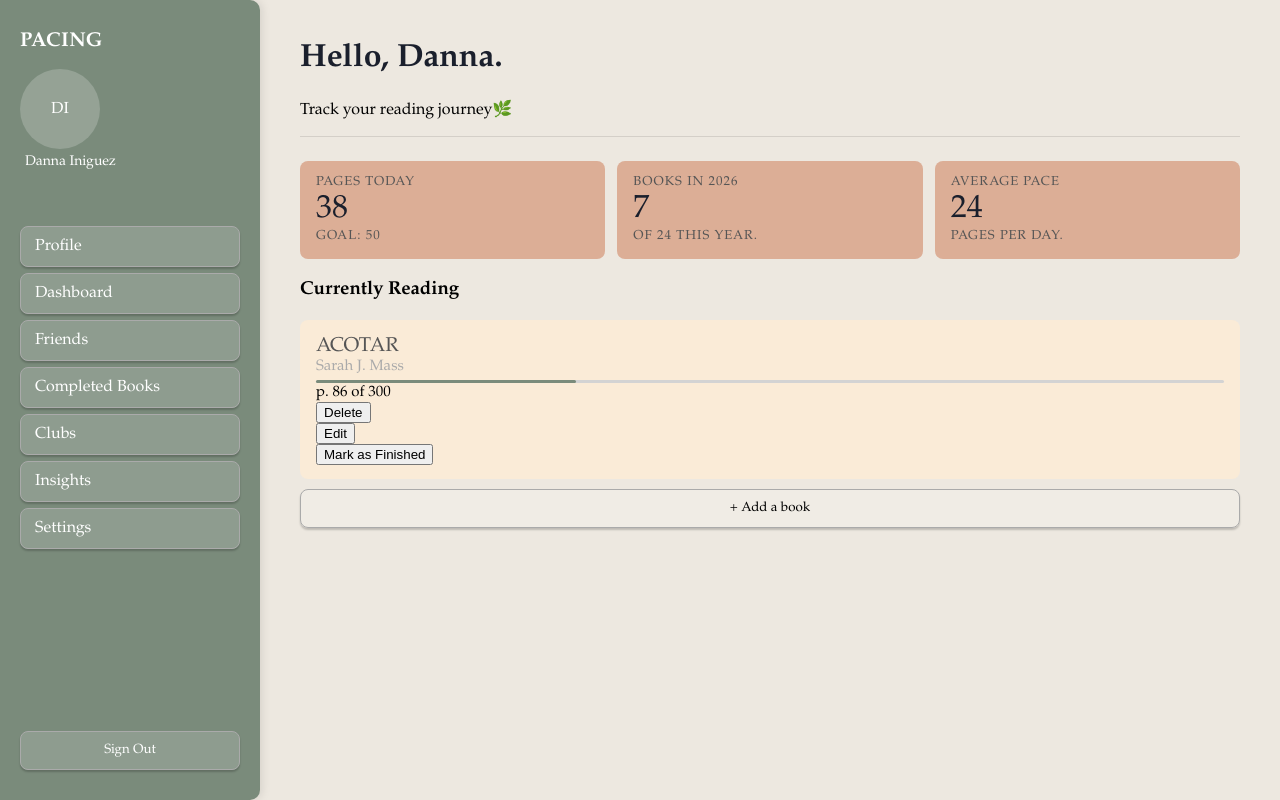
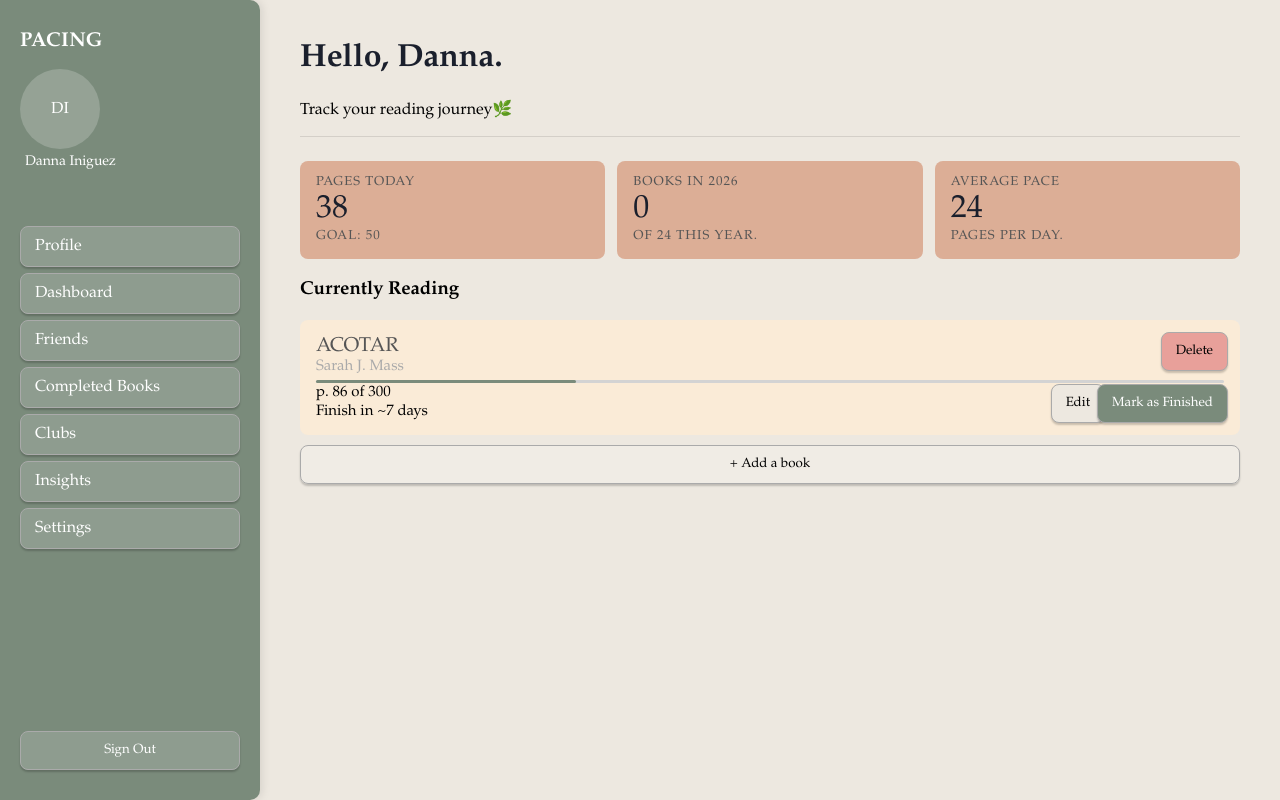
Before and after one commit to d1niguez/Pacing-Booktracker, a Flask app: page / in a window 1280 px wide. Run offline with Flask 3, Linux system fonts and the light colour scheme.

Commit message:
Updated 'Books this year' stat card to actual finished books in database and stylized 'Edit', 'Delete', and 'Mark as finished' buttons.

```diff
--- a/app.py
+++ b/app.py
@@ -15,12 +15,20 @@ class Book(db.Model):
            finished = db.Column(db.Boolean, default = False)
            date_completed = db.Column(db.DateTime, nullable = True)
 
+           def days_left(self,daily_pace=30):
+                pages_left = self.total_pages - self.current_page
+                return round(pages_left/daily_pace)
+
 
 
 @app.route('/')
 def index():
     books = Book.query.filter_by(finished = False).all()
-    return render_template('dashboard.html', books=books)
+    books_this_year = Book.query.filter(
+         Book.date_completed >= datetime(2026,1,1)
+    ).count()
+    return render_template('dashboard.html', books=books, books_this_year = books_this_year)
+
 
 @app.route('/add_book_form', methods=['GET', 'POST'])
 def add_book_form():
--- a/static/style.css
+++ b/static/style.css
@@ -115,6 +115,7 @@
 
 /* Book Card Styling*/
     .book-card {
+        position: relative;
         border-radius:8px;
         background-color: antiquewhite;
         padding: 14px 16px;
@@ -165,6 +166,51 @@
         font-family: 'EB Garamond', Garamond, serif;
         width: 100%
     }
+
+    .delete-btn{
+        position: absolute;
+        top: 12px;
+        right: 12px;
+        background: #E8A09A;
+        box-sizing: border-box;
+        border: 1px solid #AAA;
+        box-shadow: 0 2px 2px rgba(0,0,0,0.2);
+        padding: 10px 14px;
+        border-radius: 8px;
+        cursor: pointer;
+        font-family: 'EB Garamond', Garamond, serif;
+    }
+
+    .edit-btn{
+        position: absolute;
+        bottom: 12px;
+        right: 135px;
+        background:#EDE8E0;
+        box-sizing: border-box;
+        border: 1px solid #AAA;
+        box-shadow: 0 2px 2px rgba(0,0,0,0.2);
+        padding: 10px 14px;
+        border-radius: 8px;
+        cursor: pointer;
+        font-family: 'EB Garamond', Garamond, serif;
+    }
+
+    .finished-btn{
+        position: absolute;
+        bottom: 12px;
+        right: 12px;
+        background: #7A8B7B;
+        box-sizing: border-box;
+        border: 1px solid #AAA;
+        box-shadow: 0 2px 2px rgba(0,0,0,0.2);
+        padding: 10px 14px;
+        border-radius: 8px;
+        cursor: pointer;
+        font-family: 'EB Garamond', Garamond, serif;
+        color: #ffffff;
+    }
+
+
 
 /*Sidebar Header and Footer*/
     .profile-section{
--- a/templates/dashboard.html
+++ b/templates/dashboard.html
@@ -51,13 +51,13 @@
 
             <div class="stat-card" >
                 <p class = 'stat-label'> Books in 2026</p>
-                <p class = 'stat-number'> 7 </p>
+                <p class = 'stat-number'> {{books_this_year}} </p>
                 <p class = 'stat-label'> of 24 this year.</p>
             </div>
 
             <div class = "stat-card">
                 <p class = 'stat-label'> Average pace</p>
-                <p class = 'stat-number'> 24</p>
+                <p class = 'stat-number'>24</p>
                 <p class = 'stat-label'> pages per day.</p>
             </div>
 
@@ -73,12 +73,13 @@
             <div class="progress-fill" style = 'width:{{book.current_page/book.total_pages*100}}%'></div>
         </div>
         <p class="book-progress">p. {{ book.current_page }} of {{ book.total_pages }}</p>
+        <p class="book-progress">Finish in ~{{ book.days_left() }} days</p>
          <form action = '/delete/{{book.id}}' method = 'POST'>
-                <button type = 'submit'>Delete</button>
+                <button type = 'submit' class="delete-btn" >Delete</button>
         </form>
-            <a href = '/edit/{{book.id}}'><button type = 'button'>Edit</button></a>
+            <a href = '/edit/{{book.id}}'><button type = 'button'class = 'edit-btn'>Edit</button></a>
         <form action = '/finish/{{book.id}}' method = 'POST'>
-            <button type = 'submit'> Mark as Finished </button>
+            <button type = 'submit'class= 'finished-btn'> Mark as Finished </button>
         </form>
         </div>
     {% endfor %}
```
Also changed, not shown: instance/books.db.
